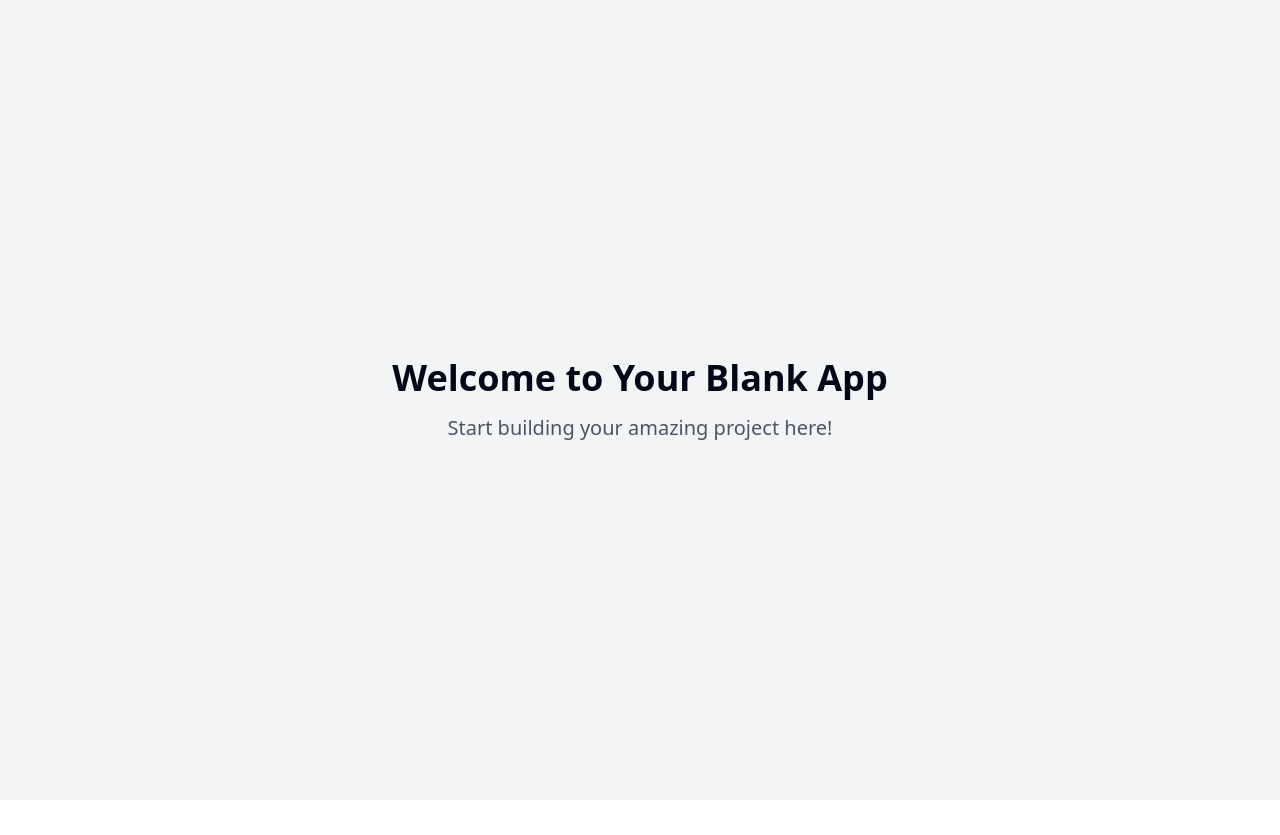
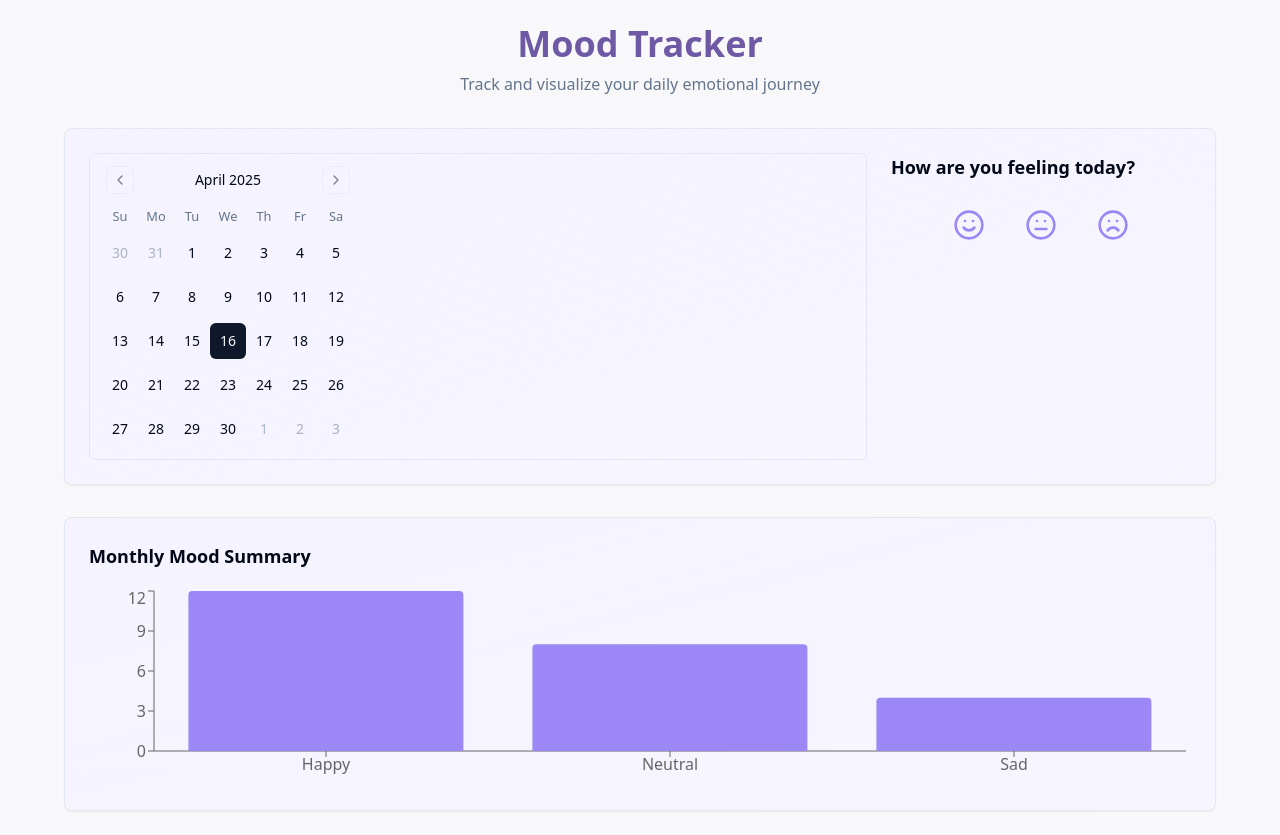
Before and after one commit to furkancak2r/vibe-track-insights, a React (Vite) app: page / in a window 1280 px wide. Before the commit the page ends 800 px from the top, so only its background shows below. Built offline with nearby package versions, Linux system fonts and the light colour scheme.

Commit message:
feat: Implement mood tracking website
This commit introduces a React-based website for tracking and visualizing daily mood trends. It includes a calendar view, monthly summaries, and basic analytics.

```diff
--- /dev/null
+++ b/src/components/MoodAnalytics.tsx
@@ -0,0 +1,30 @@
+
+import React from "react";
+import { Card } from "@/components/ui/card";
+import { BarChart, Bar, XAxis, YAxis, Tooltip, ResponsiveContainer } from "recharts";
+
+const sampleData = [
+  { name: "Happy", value: 12 },
+  { name: "Neutral", value: 8 },
+  { name: "Sad", value: 4 },
+];
+
+const MoodAnalytics = () => {
+  return (
+    <Card className="p-6 bg-gradient-to-br from-[#9b87f5]/10 to-[#E5DEFF]/30">
+      <h3 className="font-semibold text-lg mb-4">Monthly Mood Summary</h3>
+      <div className="h-[200px] w-full">
+        <ResponsiveContainer width="100%" height="100%">
+          <BarChart data={sampleData}>
+            <XAxis dataKey="name" />
+            <YAxis />
+            <Tooltip />
+            <Bar dataKey="value" fill="#9b87f5" radius={[4, 4, 0, 0]} />
+          </BarChart>
+        </ResponsiveContainer>
+      </div>
+    </Card>
+  );
+};
+
+export default MoodAnalytics;
--- /dev/null
+++ b/src/components/MoodCalendar.tsx
@@ -0,0 +1,73 @@
+
+import React from "react";
+import { Calendar } from "@/components/ui/calendar";
+import { Card } from "@/components/ui/card";
+import { Smile, Meh, Frown } from "lucide-react";
+
+type Mood = "happy" | "neutral" | "sad";
+
+interface MoodData {
+  [date: string]: Mood;
+}
+
+const MoodCalendar = () => {
+  const [selectedDate, setSelectedDate] = React.useState<Date | undefined>(new Date());
+  const [moods, setMoods] = React.useState<MoodData>({});
+
+  const handleDateSelect = (date: Date | undefined) => {
+    setSelectedDate(date);
+  };
+
+  const handleMoodSelect = (mood: Mood) => {
+    if (!selectedDate) return;
+    const dateStr = selectedDate.toISOString().split('T')[0];
+    setMoods(prev => ({ ...prev, [dateStr]: mood }));
+  };
+
+  return (
+    <Card className="p-6 bg-gradient-to-br from-[#9b87f5]/10 to-[#E5DEFF]/30">
+      <div className="grid gap-6 md:grid-cols-[1fr_300px]">
+        <Calendar
+          mode="single"
+          selected={selectedDate}
+          onSelect={handleDateSelect}
+          className="rounded-md border w-full"
+          modifiers={{
+            booked: Object.keys(moods).map(date => new Date(date)),
+          }}
+          modifiersStyles={{
+            booked: {
+              fontWeight: "bold",
+              color: "#6E59A5"
+            }
+          }}
+        />
+        <div className="space-y-4">
+          <h3 className="font-semibold text-lg">How are you feeling today?</h3>
+          <div className="flex gap-4 justify-center">
+            <button
+              onClick={() => handleMoodSelect("happy")}
+              className="p-3 rounded-full hover:bg-[#9b87f5]/20 transition-colors"
+            >
+              <Smile className="w-8 h-8 text-[#9b87f5]" />
+            </button>
+            <button
+              onClick={() => handleMoodSelect("neutral")}
+              className="p-3 rounded-full hover:bg-[#9b87f5]/20 transition-colors"
+            >
+              <Meh className="w-8 h-8 text-[#9b87f5]" />
+            </button>
+            <button
+              onClick={() => handleMoodSelect("sad")}
+              className="p-3 rounded-full hover:bg-[#9b87f5]/20 transition-colors"
+            >
+              <Frown className="w-8 h-8 text-[#9b87f5]" />
+            </button>
+          </div>
+        </div>
+      </div>
+    </Card>
+  );
+};
+
+export default MoodCalendar;
--- a/src/index.css
+++ b/src/index.css
@@ -4,8 +4,8 @@
 
 @layer base {
   :root {
-    --background: 0 0% 100%;
-    --foreground: 222.2 84% 4.9%;
+    --background: 240 30% 98%;
+    --foreground: 240 14% 14%;
 
     --card: 0 0% 100%;
     --card-foreground: 222.2 84% 4.9%;
--- a/src/pages/Index.tsx
+++ b/src/pages/Index.tsx
@@ -1,11 +1,20 @@
-// Update this page (the content is just a fallback if you fail to update the page)
+
+import MoodCalendar from "@/components/MoodCalendar";
+import MoodAnalytics from "@/components/MoodAnalytics";
 
 const Index = () => {
   return (
-    <div className="min-h-screen flex items-center justify-center bg-gray-100">
-      <div className="text-center">
-        <h1 className="text-4xl font-bold mb-4">Welcome to Your Blank App</h1>
-        <p className="text-xl text-gray-600">Start building your amazing project here!</p>
+    <div className="min-h-screen bg-background p-6">
+      <div className="max-w-6xl mx-auto space-y-8">
+        <header className="text-center">
+          <h1 className="text-4xl font-bold text-[#6E59A5] mb-2">Mood Tracker</h1>
+          <p className="text-muted-foreground">Track and visualize your daily emotional journey</p>
+        </header>
+
+        <main className="space-y-8">
+          <MoodCalendar />
+          <MoodAnalytics />
+        </main>
       </div>
     </div>
   );
```
